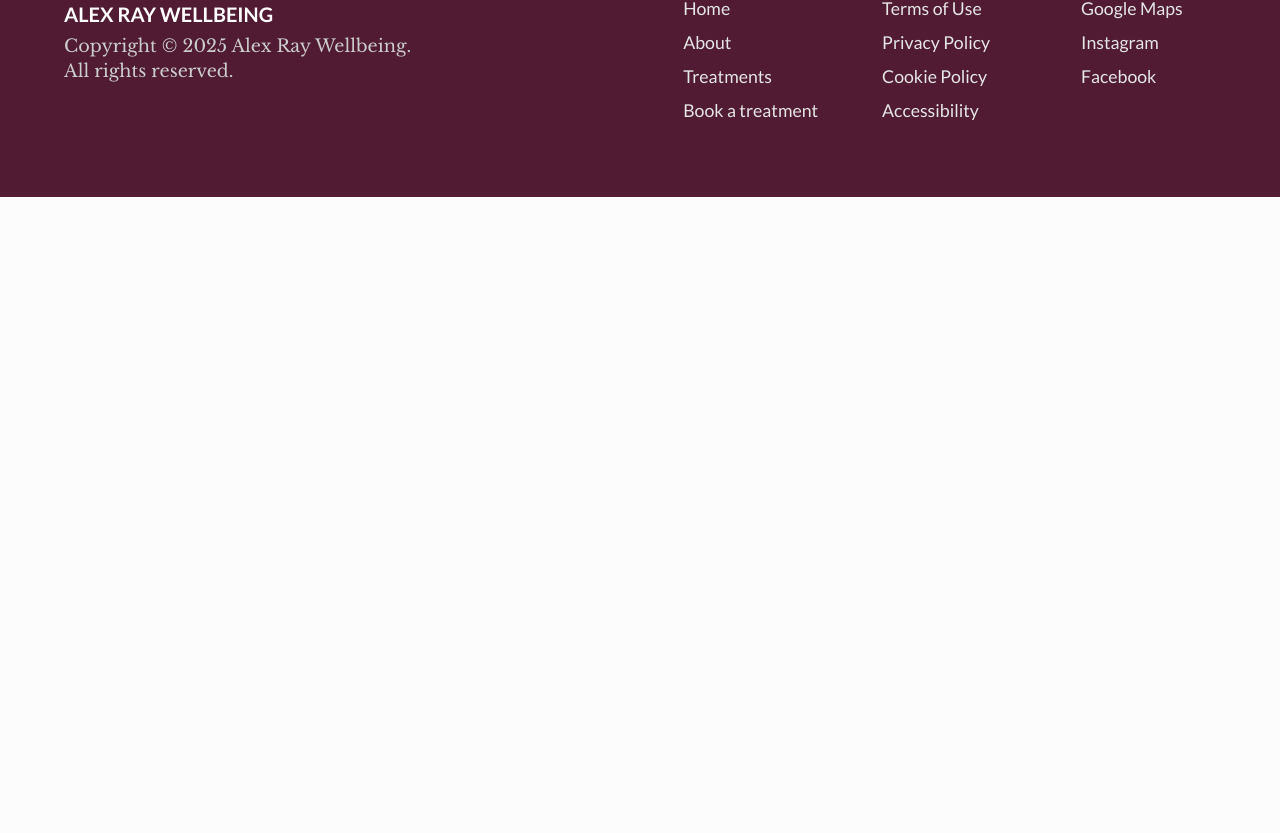
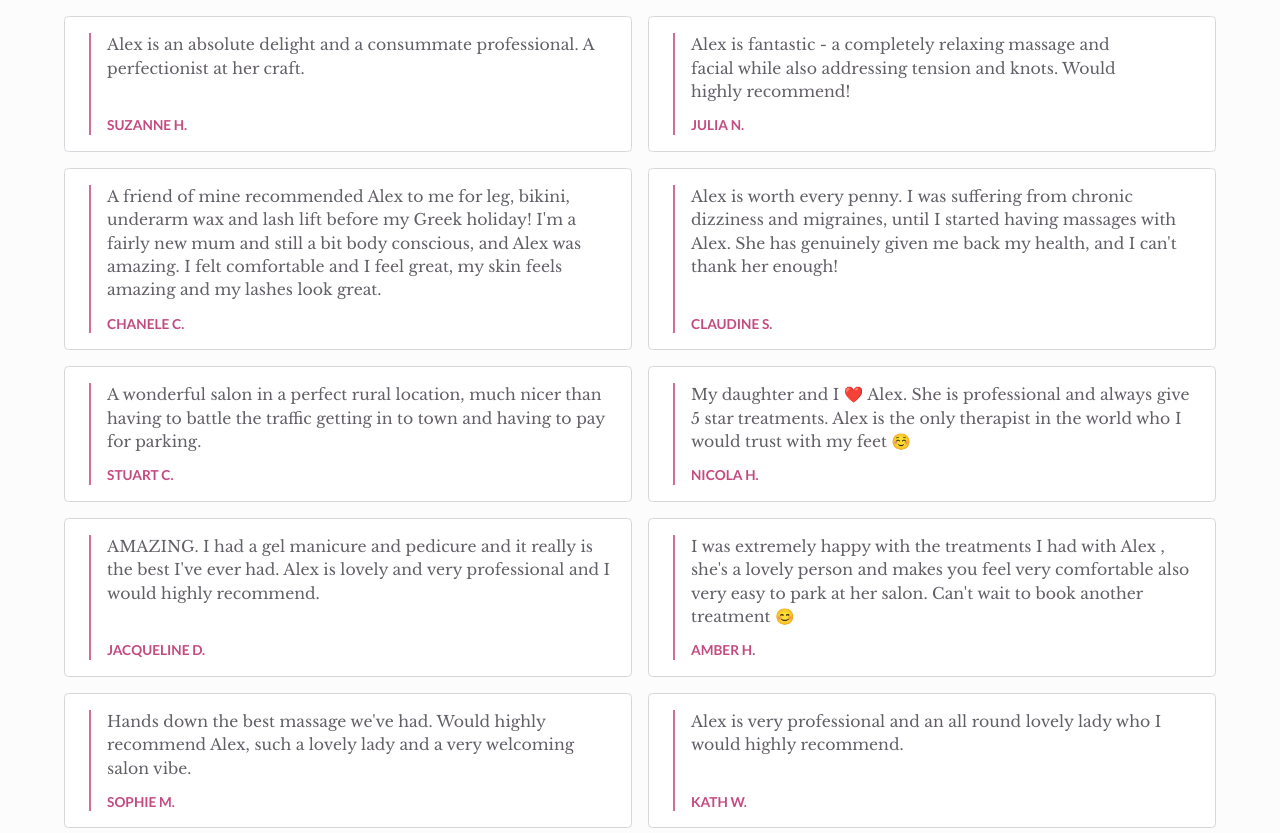
Before and after one commit to Black-and-White-Web-Development/alex-ray-treatments, a React (Vite) app: page / in a window 1280 px wide. Shown: the part 2347-3180 px from the top of the page. Before the commit the page ends 2544 px from the top, so only its background shows below. Built offline with nearby package versions, Linux system fonts and the light colour scheme.

Commit message:
Feat: add reviews section

```diff
--- a/src/data/reviews.json
+++ b/src/data/reviews.json
@@ -1,56 +1,62 @@
 [
 	{
-		"id": 1,
-		"body": [
-			"Alex is an absolute delight and a consummate professional. A perfectionist at her craft."
-		]
+		"id": 0,
+		"body": "Alex is an absolute delight and a consummate professional. A perfectionist at her craft.",
+		"author": "Suzanne H."
 	},
 	{
 		"id": 1,
-		"body": [
-			"Alex is fantastic - a completely relaxing massage and facial while also addressing tension and knots. Would highly recommend!"
-		]
+		"body": "Alex is fantastic - a completely relaxing massage and facial while also addressing tension and knots. Would highly recommend!",
+		"author": "Julia N."
 	},
 	{
 		"id": 2,
-		"body": [
-			"A friend of mine recommended Alex to me for leg, bikini, underarm wax and lash lift before my Greek holiday! I'm a fairly new mum and still a bit body conscious, and Alex was amazing. I felt comfortable and I feel great, my skin feels amazing and my lashes look great."
-		]
+		"body": "A friend of mine recommended Alex to me for leg, bikini, underarm wax and lash lift before my Greek holiday! I'm a fairly new mum and still a bit body conscious, and Alex was amazing. I felt comfortable and I feel great, my skin feels amazing and my lashes look great.",
+		"author": "Chanele C."
 	},
 	{
 		"id": 3,
-		"body": [
-			"Alex is worth every penny. She has genuinely given me back my health, and I can't thank her enough!"
-		]
+		"body": "Alex is worth every penny. I was suffering from chronic dizziness and migraines, until I started having massages with Alex. She has genuinely given me back my health, and I can't thank her enough!",
+		"author": "Claudine S."
 	},
 	{
 		"id": 4,
-		"body": [
-			"A wonderful salon in a perfect rural location, much nicer than having to battle the traffic getting in to town and having to pay for parking."
-		]
+		"body": "A wonderful salon in a perfect rural location, much nicer than having to battle the traffic getting in to town and having to pay for parking.",
+		"author": "Stuart C."
 	},
 	{
 		"id": 5,
-		"body": [
-			"My daughter and I ❤️ Alex.  She is professional and always give 5 star treatments. Alex is the only Therapist who I would trust with my feet ☺️"
-		]
+		"body": "My daughter and I ❤️ Alex.  She is professional and always give 5 star treatments. Alex is the only therapist in the world who I would trust with my feet ☺️",
+		"author": "Nicola H."
 	},
 	{
 		"id": 6,
-		"body": [
-			"AMAZING. I had a gel manicure and pedicure and it really is the best I've ever had. Alex is lovely and very professional and I would highly recommend."
-		]
+		"body": "AMAZING. I had a gel manicure and pedicure and it really is the best I've ever had. Alex is lovely and very professional and I would highly recommend.",
+		"author": "Jacqueline D."
 	},
 	{
 		"id": 7,
-		"body": [
-			"I was extremely happy with the treatments I had with Alex , she's a lovely person and makes you feel very comfortable also very easy to park at her salon. Can't wait to book another treatment 😊"
-		]
+		"body": "I was extremely happy with the treatments I had with Alex , she's a lovely person and makes you feel very comfortable also very easy to park at her salon. Can't wait to book another treatment 😊",
+		"author": "Amber H."
 	},
 	{
-		"id": 7,
-		"body": [
-			"Hands down the best massage we've had. Would highly recommend Alex, such a lovely lady and a very welcoming salon vibe."
-		]
+		"id": 8,
+		"body": "Hands down the best massage we've had. Would highly recommend Alex, such a lovely lady and a very welcoming salon vibe.",
+		"author": "Sophie M."
+	},
+	{
+		"id": 9,
+		"body": "Alex is very professional and an all round lovely lady who I would highly recommend.",
+		"author": "Kath W."
+	},
+	{
+		"id": 10,
+		"body": "Have been using Alex for couple of years now. Pedicures and manicures are great. Tried the reflexology that she has recently qualified for. A must!!",
+		"author": "Penny M."
+	},
+	{
+		"id": 11,
+		"body": "The salon is clean, bright and a very comforting space. Would highly recommend.",
+		"author": "Barbara K."
 	}
 ]
--- a/src/pages/Home/Home.scss
+++ b/src/pages/Home/Home.scss
@@ -39,11 +39,11 @@
 
 	background-color: var(--background-0);
 
-  transition-property: box-shadow;
+  transition-property: border-color, box-shadow;
   transition-duration: 2000ms;
 
-
 	&:hover {
+    border-color: var(--solid-accent-1);
     box-shadow: var(--shadow-3);
     transition-duration: 800ms;
 
@@ -148,3 +148,79 @@
 		@include fluid.typography(2, 3);
 	}
 }
+
+.reviews {
+  &__heading {
+    margin-block-end: var(--space-5);
+  }
+
+  &__list {
+    list-style: none;
+
+    display: grid;
+    gap: var(--space-4);
+
+    @include u.breakpoint(phone-landscape) {
+      grid-template-columns: 1fr 1fr;
+    }
+  }
+}
+
+.review {
+  display: flex;
+  flex-direction: column;
+
+  padding: var(--space-4);
+  height: 100%;
+
+  border-style: solid;
+  border-width: 1px;
+  border-color: var(--border-1);
+  border-radius: var(--radius-3);
+
+  background-color: var(--background-0);
+
+  transition-property: border-color, box-shadow;
+  transition-duration: 2000ms;
+
+	&:hover {
+    border-color: var(--solid-accent-1);
+    box-shadow: var(--shadow-3);
+    transition-duration: 800ms;
+  }
+
+  &__icon {
+    @include fluid.typography(4, 6);
+    margin-block-end: var(--space-2);
+    color: var(--solid-accent-1);
+  }
+
+  &__content {
+    flex: 1;
+
+    display: flex;
+    flex-direction: column;
+
+    margin-inline-start: var(--space-2);
+    padding-inline-start: var(--space-4);
+    border-left: solid 2px var(--solid-accent-1);
+  }
+
+  &__body {
+    flex: 1;
+    padding-block-end: var(--space-2);
+
+    @include fluid.typography(2, 3);
+    text-wrap: pretty;
+  }
+
+  &__author {
+    margin-block-start: var(--space-1);
+
+    @include fluid.typography(1, 2);
+    font-family: var(--sans-serif);
+    font-weight: var(--fw-medium);
+    text-transform: uppercase;
+    color: var(--solid-accent-2);
+  }
+}
--- a/src/pages/Home/Home.tsx
+++ b/src/pages/Home/Home.tsx
@@ -1,14 +1,20 @@
+import { faQuoteLeft } from "@awesome.me/kit-d5b9232d46/icons/classic/solid";
+import { FontAwesomeIcon } from "@fortawesome/react-fontawesome";
+
 import TextWithImage from "@/components/TextWithImage";
 
+import type { Review as ReviewType } from "@/types/review.types";
 import type { Service as ServiceType } from "@/types/services.types";
 
 import sign from "@/assets/alex-ray-wellbeing-sign.webp";
+import reviewsData from "@/data/reviews.json" assert { type: "json" };
 import servicesData from "@/data/treatments.json" assert { type: "json" };
 import { strToKebabCase } from "@/util/strToKebabCase";
 
 import "./Home.scss";
 
 const services = servicesData as ServiceType[];
+const reviews = reviewsData as ReviewType[];
 
 const Home = function () {
 	return (
@@ -50,6 +56,22 @@
 					))}
 				</ul>
 			</section>
+			<section className="reviews fb-col-wrapper">
+				<h2 className="reviews__heading">What Alex's clients say</h2>
+				<ul className="reviews__list">
+					{reviews.map(review => (
+						<li key={review.id} className="reviews__list-item">
+							<article className="review">
+								<FontAwesomeIcon className="review__icon" icon={faQuoteLeft} />
+								<div className="review__content">
+									<p className="review__body">{review.body}</p>
+									<p className="review__author">{review.author}</p>
+								</div>
+							</article>
+						</li>
+					))}
+				</ul>
+			</section>
 		</>
 	);
 };
--- /dev/null
+++ b/src/types/review.types.ts
@@ -0,0 +1,5 @@
+export interface Review {
+	id: number;
+	body: string;
+	author: string;
+}
```
Also changed, not shown: 1 other file (tests, documents, lock files or other folders).
